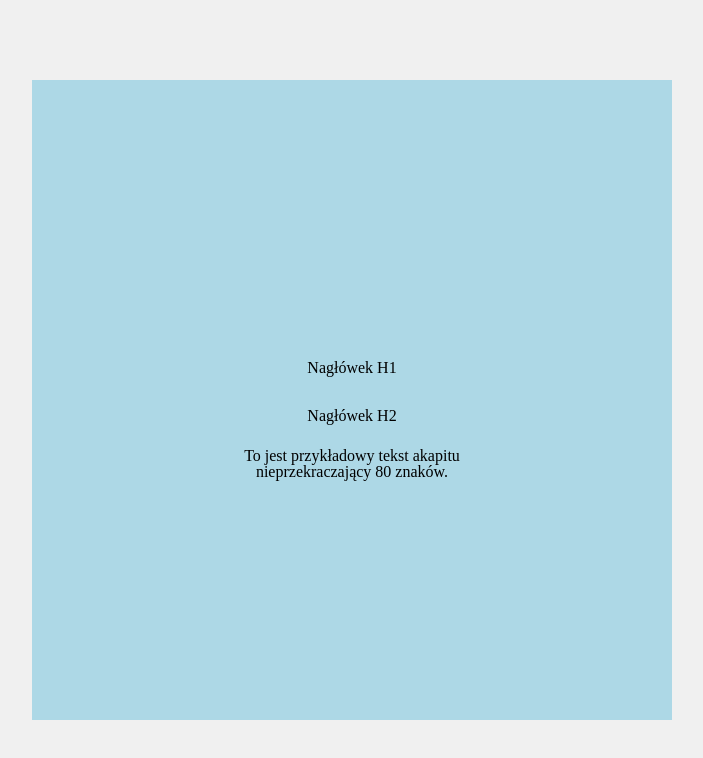
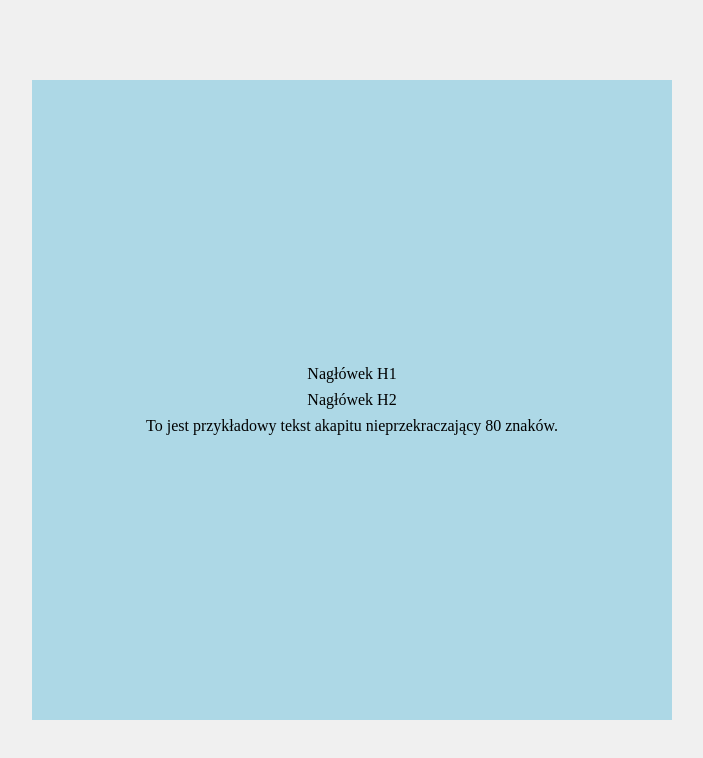
Before and after one commit to HomerPapryk/Lekcja26, a plain HTML site: page index.html in a window 1280 px wide. Shown: the whole page, without its empty margins (288-991 px from the left). Drawn offline with Linux system fonts and the light colour scheme.

Commit message:
Poprawka.

```diff
--- a/index.html
+++ b/index.html
@@ -9,9 +9,11 @@
   </head>
   <body>
     <div class="square-box">
-      <h1>Nagłówek H1</h1>
-      <h2>Nagłówek H2</h2>
-      <p>To jest przykładowy tekst akapitu nieprzekraczający 80 znaków.</p>
+      <div class="content">
+        <h1>Nagłówek H1</h1>
+        <h2>Nagłówek H2</h2>
+        <p>To jest przykładowy tekst akapitu nieprzekraczający 80 znaków.</p>
+      </div>
     </div>
   </body>
 </html>
--- a/styles.css
+++ b/styles.css
@@ -9,31 +9,19 @@ body {
 
 .square-box {
   width: 50%;
-  padding-top: 50%; /* Trick for creating a square div based on width */
-  position: relative;
+  aspect-ratio: 1; /* Trick for creating a square div */
   background-color: lightblue;
   display: flex;
   justify-content: center;
   align-items: center;
+}
+
+.content {
   text-align: center;
 }
 
-.square-box > * {
-  position: absolute;
-  top: 50%;
-  left: 50%;
-  transform: translate(-50%, -50%);
-  display: block;
+h1,
+h2,
+p {
+  margin: 10px 0;
 }
-
-h1 {
-  margin-top: -2em; /* Adjust the top margin for better vertical alignment */
-}
-
-h2 {
-  margin-top: 1em; /* Adjust the top margin for better vertical alignment */
-}
-
-p {
-  margin-top: 4em; /* Adjust the top margin for better vertical alignment */
-}
```
